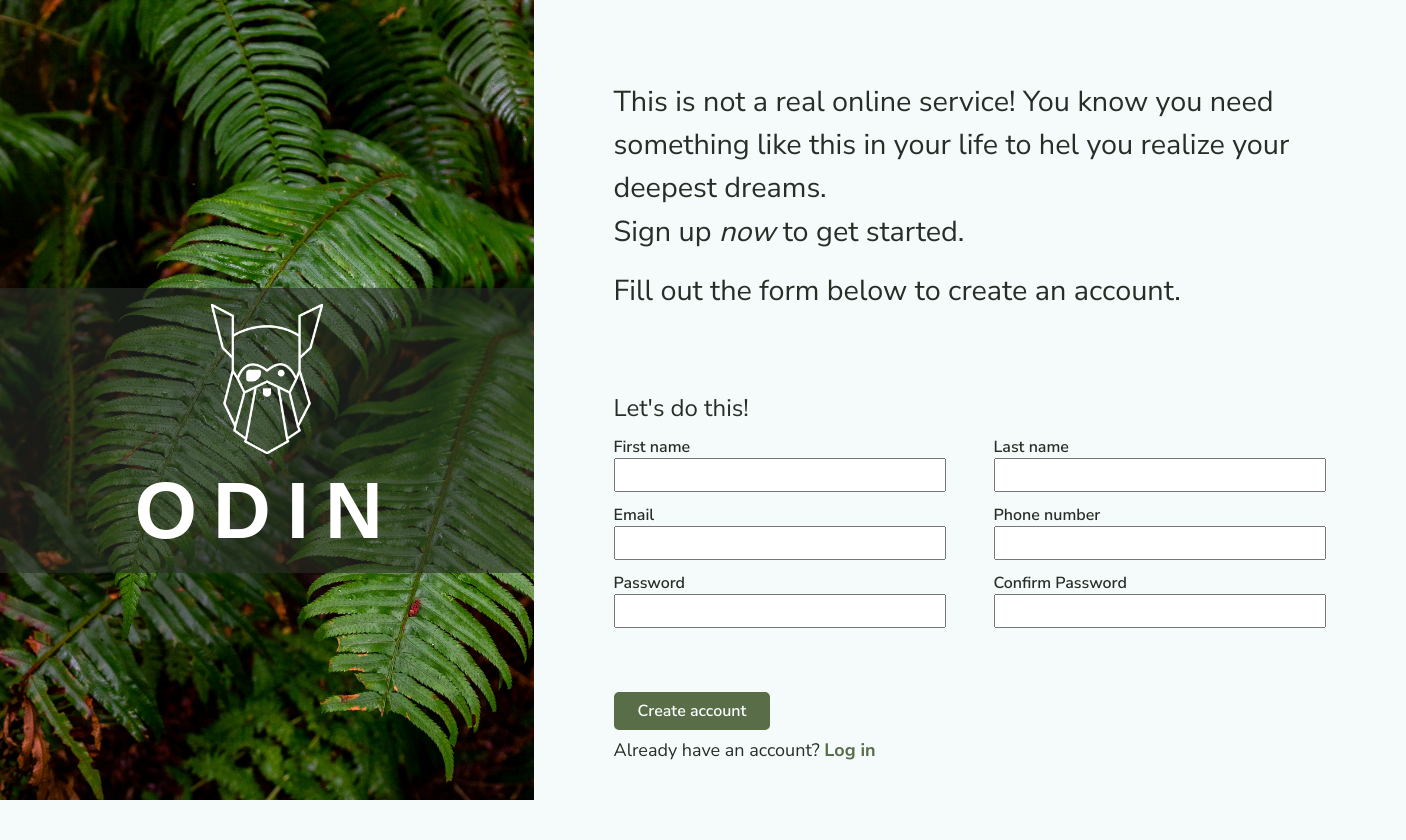
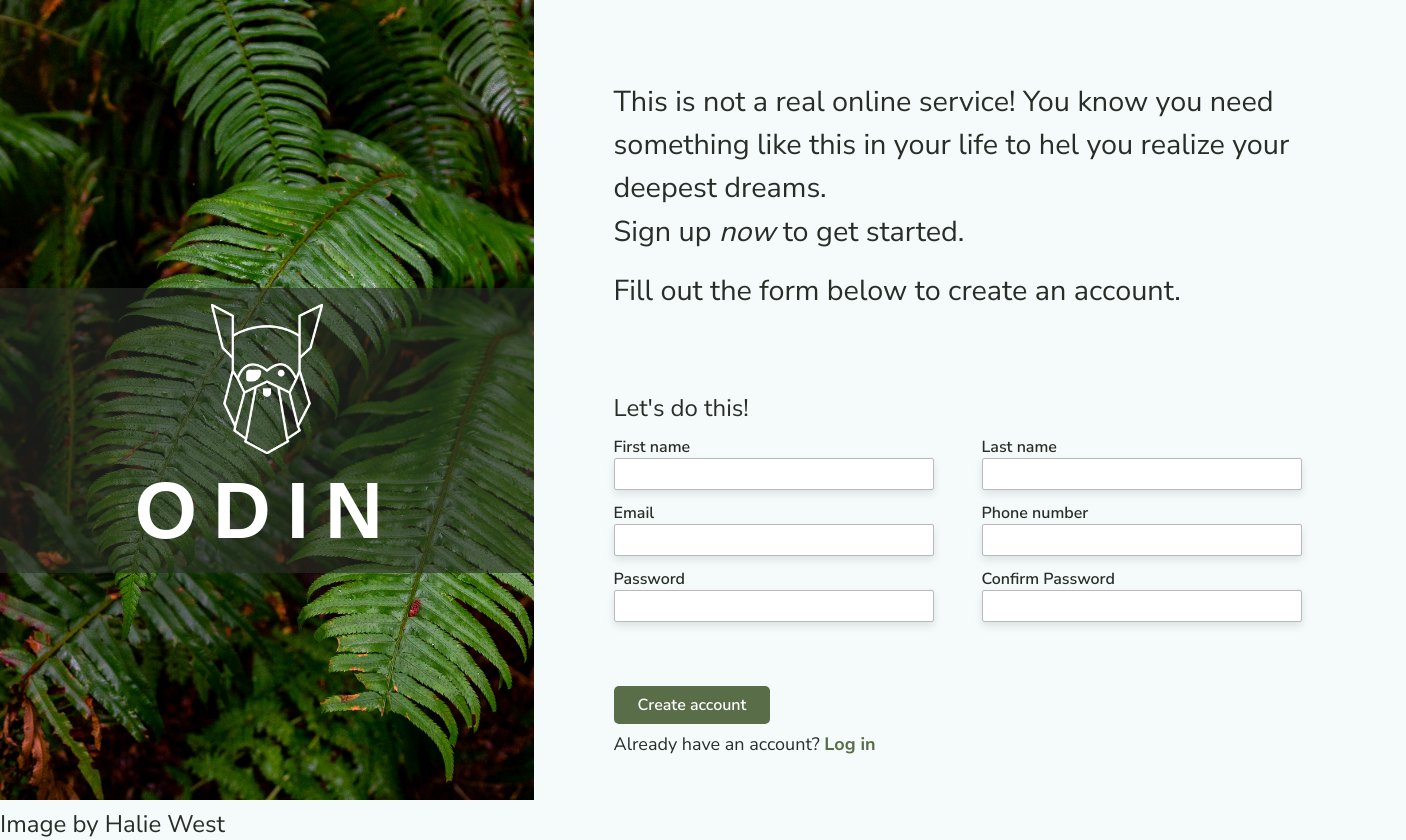
Before and after one commit to chadjowens/sign-up-form, a plain HTML site: page index.html in a window 1280 px wide. Shown: the whole page, 1406 px wide, since content can reach past the window. Before the commit the page ends 808 px from the top, so only its background shows below. Drawn offline with Linux system fonts and the light colour scheme; a web font is replaced by a local one.

Commit message:
Updated input border styling to override default.

```diff
--- a/index.html
+++ b/index.html
@@ -22,6 +22,9 @@
             class="odin-logo"
             />
             <p>Odin</p>
+        </div>
+        <div>
+            <p>Image by Halie West</p>
         </div>
     </div>
       <div class="main">
--- a/styles.css
+++ b/styles.css
@@ -88,14 +88,22 @@ label {
     display: block;
 }
 input {
+    border: none; /* Removes the default border */
+    border-radius: 2px; /* Adds rounded corners */
+    box-sizing: border-box; /* Makes sure padding doesn't increase the total width */
+    box-shadow: 0px 4px 8px rgba(0, 0, 0, 0.1); /* Adds a drop shadow */
+    border-color: #b9b9b9;
+
     font-family: inherit;
     font-size: 1rem;
-    /* outline-color: var(--text-color); */
+
     width: 20rem;
     padding: 0.25rem;
+    border-width: .25px;
+    border-style: solid;
 }
 input:focus {
-    outline-color: #6791e5;
+    outline-color: #5080df;
     /* color: #6791e5; */
     box-shadow: 0px 4px 8px rgba(0, 0, 0, 0.25);
 }
```
